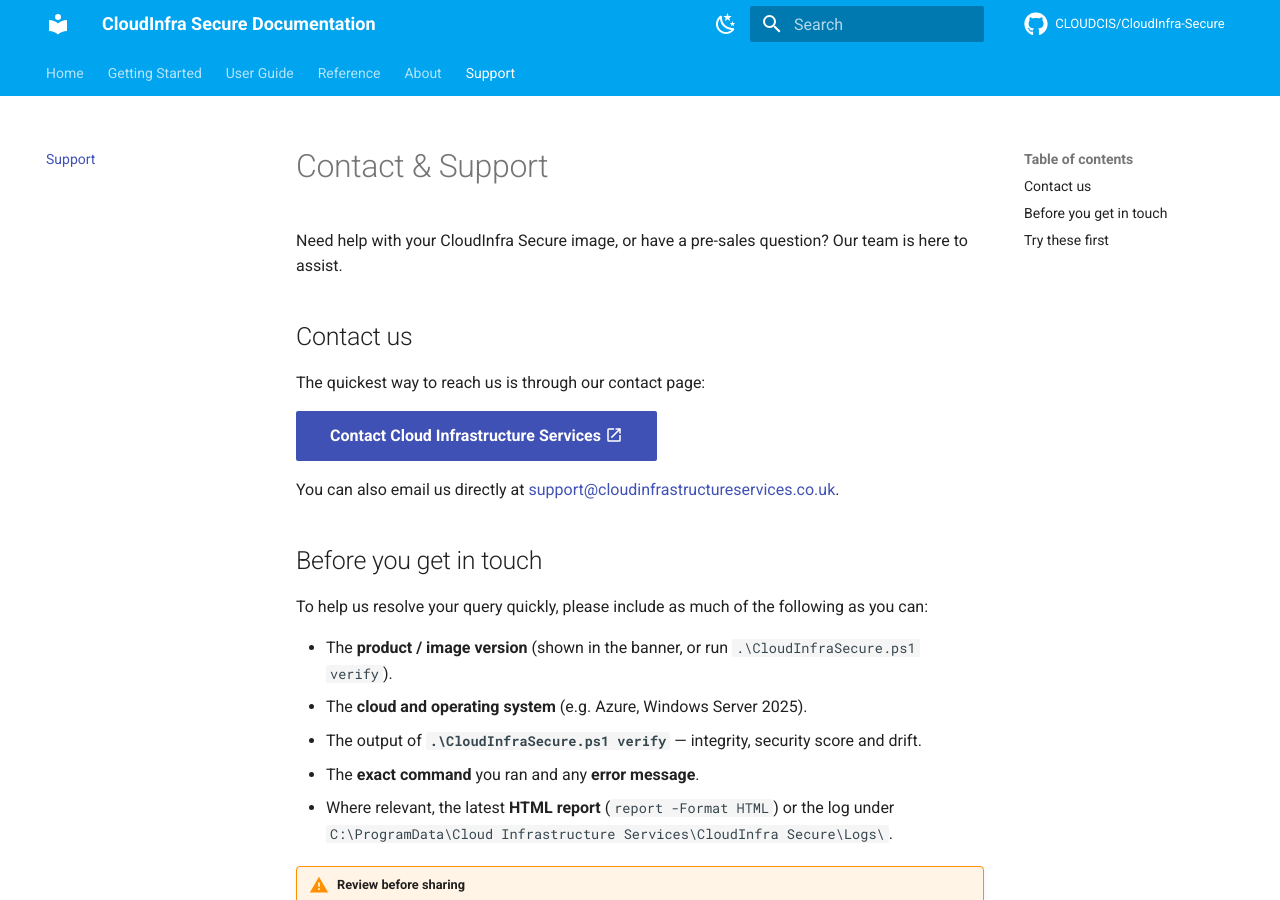
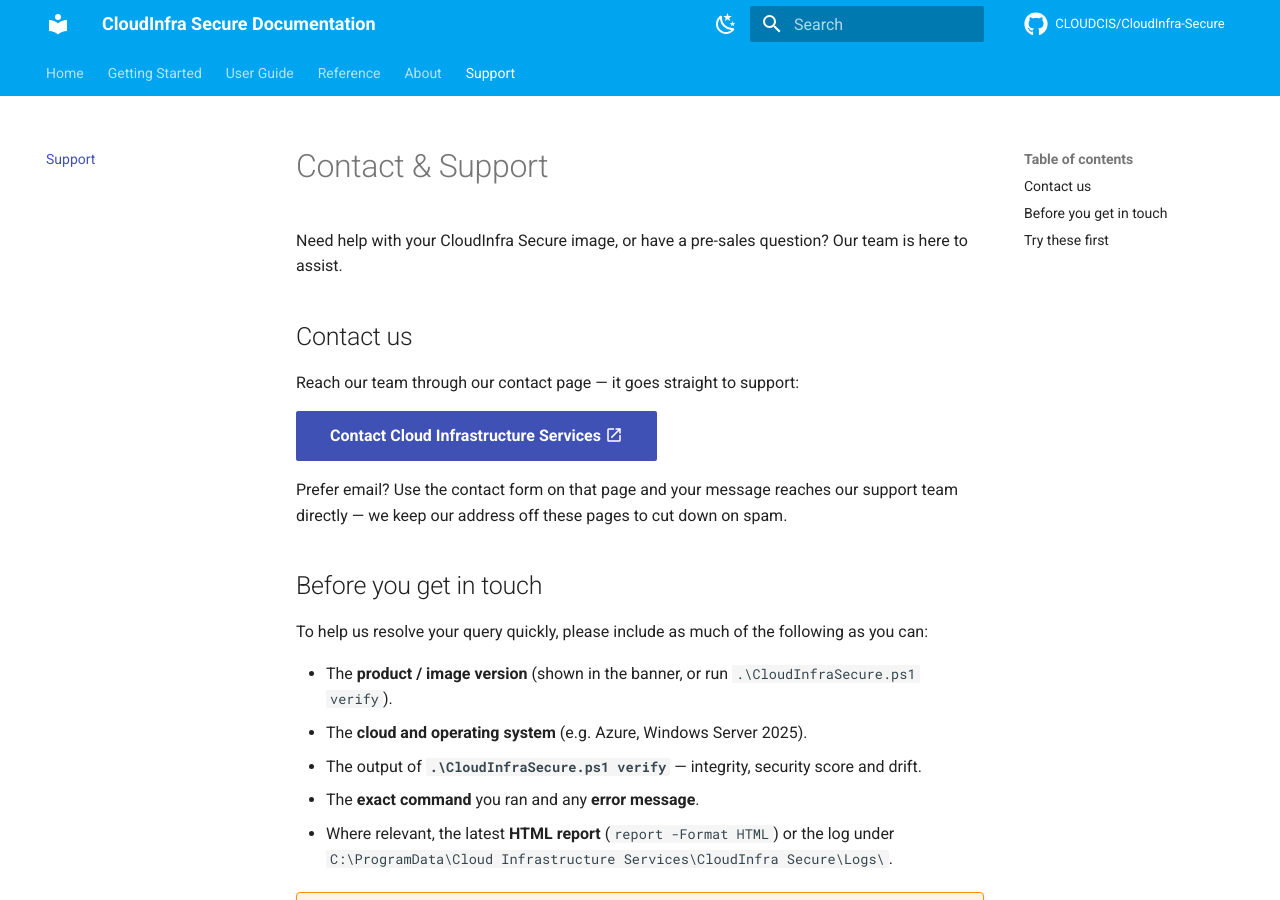
Before and after one commit to CLOUDCIS/CloudInfra-Secure, an MkDocs documentation site: the page built from docs/support.md, in a window 1280 px wide and 900 px high. Built offline with MkDocs 1.6.1 and Material for MkDocs 9.7.7, drawn with Linux system fonts in a browser that asks for light colours; comment, search, counter and statistics services are not loaded.

Commit message:
docs: remove exposed support email from Support page (spam-scraping risk)
Plaintext mailto addresses on public pages get harvested by spam bots. Drop the
direct address and route all contact through the contact page (its form reaches
support without exposing the address).

Co-Authored-By: Claude Opus 4.8 (1M context) <noreply@anthropic.com>

```diff
--- a/docs/support.md
+++ b/docs/support.md
@@ -5,12 +5,12 @@ is here to assist.
 
 ## Contact us
 
-The quickest way to reach us is through our contact page:
+Reach our team through our contact page — it goes straight to support:
 
 [Contact Cloud Infrastructure Services :material-open-in-new:](https://cloudinfrastructureservices.co.uk/contact-us/){ .md-button .md-button--primary target="_blank" rel="noopener" }
 
-You can also email us directly at
-[support@cloudinfrastructureservices.co.uk](mailto:support@cloudinfrastructureservices.co.uk).
+Prefer email? Use the contact form on that page and your message reaches our
+support team directly — we keep our address off these pages to cut down on spam.
 
 ## Before you get in touch
 
```
